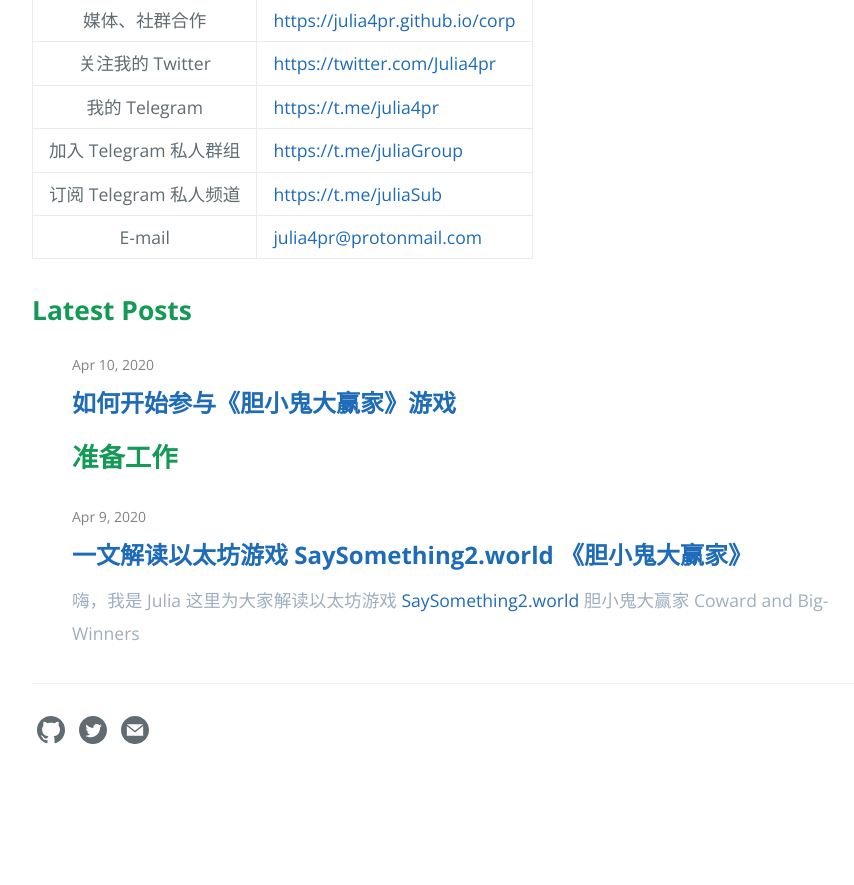
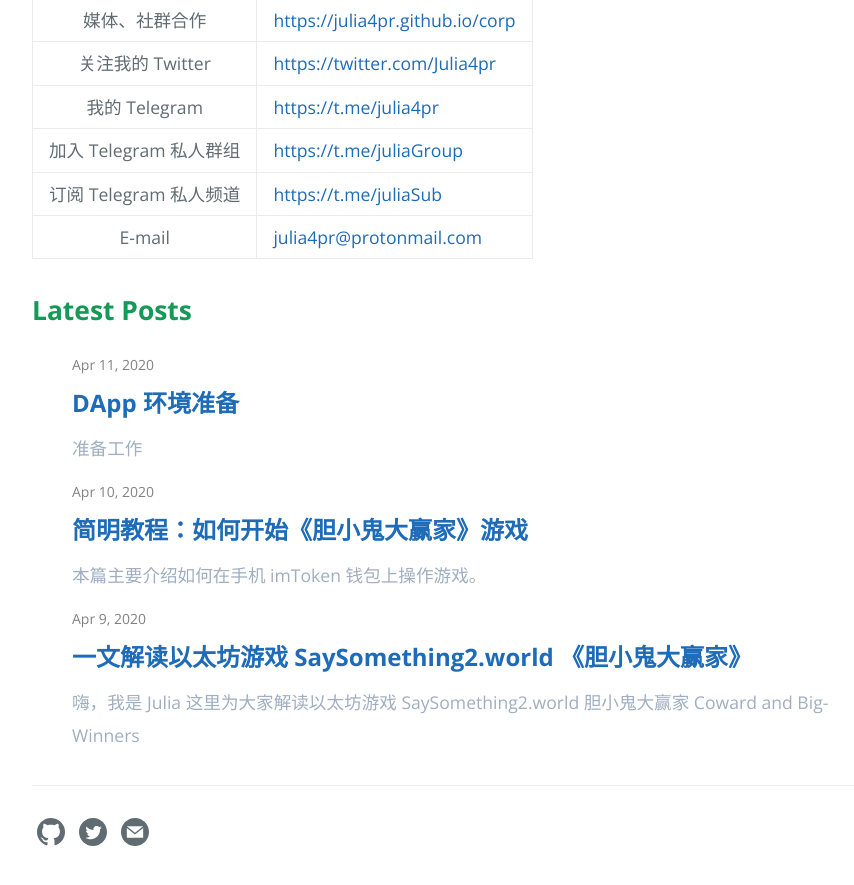
Before and after one commit to julia4pr/julia4pr.github.io, a Jekyll site: the page built from index.md, in a window 1280 px wide and 900 px high, scrolled down 874 px. Shown: the top 885 px of the window, without its empty margins (192-1046 px from the left). Built offline with Jekyll 4.4.1, drawn with Linux system fonts in a browser that asks for light colours; before the commit the page ends 1672 px from its top, so only the background shows below that; part of the change alters nothing that is shown.

Commit message:
rename and add dapp post

````diff
--- a/_config.yml
+++ b/_config.yml
@@ -1,6 +1,7 @@
 title: 胆小鬼大赢家 Julia
 description: Just push, win and earn.
 show_downloads: false
+
 
 #baseurl: "/"
 url: "https://julia4pr.github.io"
--- a/_layouts/home.html
+++ b/_layouts/home.html
@@ -18,7 +18,7 @@ layout: default
           <a class="post-link" href="{{ post.url | absolute_url }}" title="{{ post.title }}">{{ post.title | escape }}</a>
         </h2>
 
-        <div class="post-excerpt">{{ post.excerpt | markdownify | truncatewords: 19 }}</div>
+        <div class="post-excerpt">{{ post.excerpt | strip_html | truncatewords: 19 }}</div>
       </li>
     {% endfor %}
   </ul>
--- /dev/null
+++ b/_posts/2020-04-10-how-to-start.md
@@ -0,0 +1,63 @@
+---
+layout: post
+title: "简明教程：如何开始《胆小鬼大赢家》游戏"
+author: Julia
+categories: home
+tags:
+- web3
+- game
+- ethereum
+- saysomething2.world
+---
+
+本篇主要介绍如何在手机 imToken 钱包上操作游戏。
+
+使用手机端钱包的好处是，所有的 ETH 收入都有即时通知，想想看：一段时间后，每天早上醒来，拿起手机看看 ETH 到账通知的舒爽……
+
+## 准备工作
+
+在手机上安装好 imToken 钱包 APP，并存入你的 ETH 以太币。
+
+目前可以先参看 [DApp 环境准备](/dapp)
+
+网上也有很多相关资料可供学习，我这边如果另有时间，博客上再整理一份简明教程方便大家。
+
+
+
+## 进入游戏 DApp
+
+在 imToken 的导航菜单里进入 `Browser` / `浏览` 输入网址 `https://saysomething2.world/` 即可进入游戏首页
+
+如果你的朋友已经分享了游戏页面给你，粘贴网址或扫码也都可以进入
+
+
+
+## 写下你的第一条区块链留言
+
+游戏界面右上角 `Write a message` 进入留言表单
+
+如果你已经拥有玩家身份，那么在这页会直接看到一个填写 `MESSAGE` 留言内容的文本框和一个 `PUSH` 推送留言的按钮。
+
+如果你还是不玩家，那么：
+
+- **NAME** 名字<br>
+  见名知意。这里设置的名字会显示在你的留言上
+- **KEY** 钥匙<br>
+  必填项，没有钥匙是无权参与游戏的。<br>
+  每一个玩家的以太坊钱包地址，都是一把完整的钥匙。游戏还会为每一个玩家生成一个等效的短钥匙，16 进制格式，比如我的就是 `0x1` 。<br>
+  **完整格式钥匙** 和 **短钥匙** 作用完全一致，短钥匙主要是易于记忆和分享，方便你邀请新玩家时使用。
+- **MESSAGE** 留言内容<br>
+  想写什么写什么啦，可以有很多玩法，留言、广告、许愿、表白……？任你想像。
+
+留言永存在以太坊区块链上，永不磨灭，不论是谁都不可能删除和篡改。
+
+
+
+## 等待惊喜 ETH 到账
+
+游戏奖励规则中有一个 **Surprise bonuses** 是每一个玩家都..
+
+
+## 邀请玩家，取得奖励
+
+..
--- a/_posts/2020-04-10-saysomething2world-how-to-start.md
+++ /dev/null
@@ -1,30 +0,0 @@
----
-layout: post
-title: "如何开始参与《胆小鬼大赢家》游戏"
-author: Julia
-categories: home
-tags:
-- web3
-- game
-- ethereum
-- saysomething2.world
----
-
-## 准备工作
-
-如果你对加密货币、区块链、DApp 还不是很熟悉，那么这段文字对你来说非常重要，你需要：
-
-- 一个以太坊私有钱包（PC 浏览器插件，或手机 APP）
-- 通过加密货币交易所，购买你的第一个 ETH 以太币并转币到自己的私有钱包
-- 通过钱包浏览器进入 SaySomething2.world 游戏页面
-- 发送留言
-
-`push.game` 团队提供了一篇简易指导 [How to run DApp on PC/Mobile?](https://push.game/dapp/) 可以看下
-
-
-在这里，我直接给成熟的工具推荐
-
-- **imToken 手机 APP**<br>
-  直接安装在手机上，集成 DApp 浏览器的多链钱包工具，可以存放 BTC 和 ETH 等多种加密货币，自带 DApp 环境
-- **火币交易所**<br>
-  方便出入金、购买
--- /dev/null
+++ b/_posts/2020-04-11-dapp.md
@@ -0,0 +1,49 @@
+---
+layout: post
+title: "DApp 环境准备"
+author: Julia
+categories: home
+tags:
+- web3
+- dapp
+- game
+- ethereum
+---
+
+## 准备工作
+
+如果你对加密货币、区块链、DApp 还不是很熟悉，那么这段文字对你来说非常重要，你需要：
+
+- 一个以太坊私有钱包（PC 浏览器插件，或手机 APP）
+- 通过加密货币交易所，购买你的第一个 ETH 以太币并转币到自己的私有钱包
+- 通过钱包浏览器进入 SaySomething2.world 游戏页面
+- 发送留言
+
+`push.game` 团队提供了一篇简易指导 [How to run DApp on PC/Mobile?](https://push.game/dapp/) 可以看下
+
+
+在这里，我直接给成熟的工具推荐
+
+- **imToken** 钱包<br>
+  直接安装在手机上，集成 DApp 浏览器的多链钱包工具，可以存放 BTC 和 ETH 等多种加密货币，自带 DApp 环境<br>
+  APP 客户端同名，网址 [https://token.im/](https://token.im/)
+- **火币** 交易所<br>
+  方便出金、入金、购买或出售常见加密货币<br>
+  APP 客户端同名，网址 [https://huobi.com/](https://huobi.com/)
+
+网上搜索 `imToken 教程` 和 `火币 教程` 还能找到大把的相关资料。
+
+如果另有时间，我博客上再整理一份简明教程方便大家。
+
+
+## 拥有你的第一个 ETH 以太币
+
+- 在交易所购买 ETH
+- 提币（转币）到你自己的私有钱包
+
+
+## 另找时间再展开写详细
+
+```markdown
+TODO
+```
````
Also changed, not shown: _posts/2020-04-09-one-page.md (renamed from _posts/2020-04-09-saysomething2world-one-page.md).
